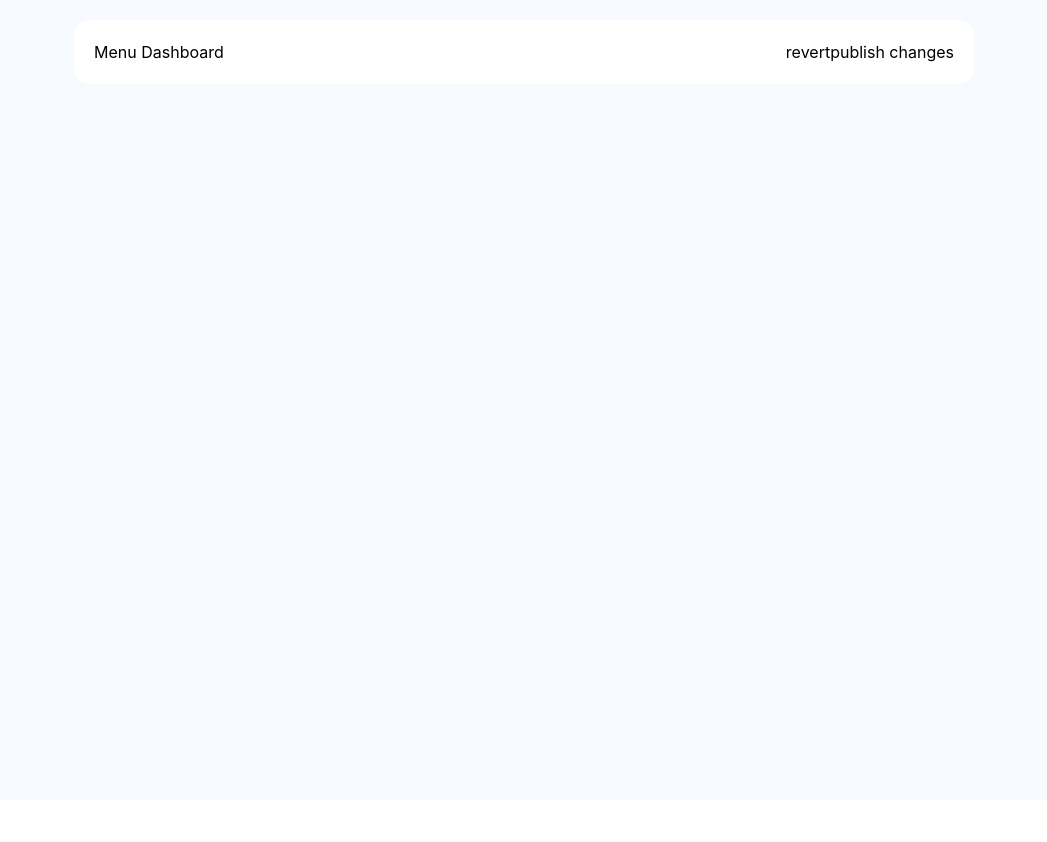
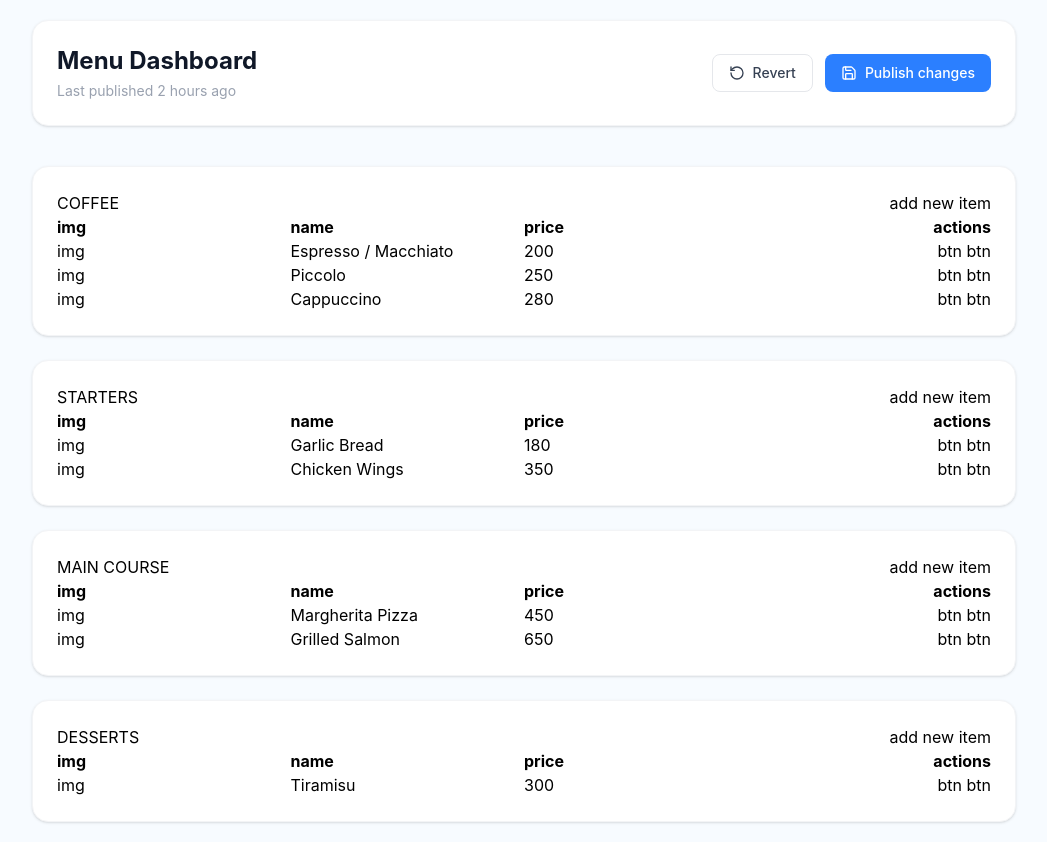
Before and after one commit to aleesa21/restaurant-admin, a React (Vite) app: page /admin/dashboard in a window 1280 px wide. Shown: the whole page, without its empty margins (116-1163 px from the left). Before the commit the page ends 800 px from the top, so only its background shows below. Built offline with nearby package versions, Linux system fonts and the light colour scheme.

Commit message:
feat Add category table

```diff
--- a/package.json
+++ b/package.json
@@ -11,6 +11,7 @@
   },
   "dependencies": {
     "@tailwindcss/vite": "^4.3.2",
+    "lucide-react": "^1.24.0",
     "react": "^19.2.7",
     "react-dom": "^19.2.7",
     "react-router": "^8.2.0",
--- /dev/null
+++ b/src/components/CataegoryTable.jsx
@@ -0,0 +1,99 @@
+import React from "react";
+
+const categories = [
+  {
+    name: "COFFEE",
+    items: [
+      {
+        id: "i1",
+        name: "Espresso / Macchiato",
+        price: 200,
+        image: "/img/espresso.png",
+      },
+      { id: "i2", name: "Piccolo", price: 250, image: "/img/piccolo.png" },
+      {
+        id: "i3",
+        name: "Cappuccino",
+        price: 280,
+        image: "/img/cappuccino.png",
+      },
+    ],
+  },
+  {
+    name: "STARTERS",
+    items: [
+      {
+        id: "i4",
+        name: "Garlic Bread",
+        price: 180,
+        image: "/img/garlic-bread.png",
+      },
+      { id: "i5", name: "Chicken Wings", price: 350, image: "/img/wings.png" },
+    ],
+  },
+  {
+    name: "MAIN COURSE",
+    items: [
+      {
+        id: "i6",
+        name: "Margherita Pizza",
+        price: 450,
+        image: "/img/margherita.png",
+      },
+      {
+        id: "i7",
+        name: "Grilled Salmon",
+        price: 650,
+        image: "/img/salmon.png",
+      },
+    ],
+  },
+  {
+    name: "DESSERTS",
+    items: [
+      { id: "i8", name: "Tiramisu", price: 300, image: "/img/tiramisu.png" },
+    ],
+  },
+];
+function CataegoryTable() {
+  return (
+    <>
+      {categories.map((c) => {
+        return (
+          <div className="w-full  bg-white rounded-2xl p-6  shadow-sm border border-gray-100">
+            <div className="top-div flex justify-between">
+              <div className="">{c.name}</div>
+              <div className="">add new item</div>
+            </div>
+            <table className="w-full table-fixed">
+              <thead>
+
+                    <tr className="text-start">
+                      <th className="text-start">img</th>
+                      <th className="text-start">name</th>
+                      <th className="text-start">price</th>
+                      <th className="text-end">actions</th>
+                    </tr>
+
+              </thead>
+              <tbody>
+                {c.items.map((item) => {
+                  return (
+                    <tr className="text-start">
+                      <td className="text-start">img</td>
+                      <td className="text-start">{item.name}</td>
+                      <td className="text-start">{item.price}</td>
+                      <td className="text-end">btn btn</td>
+                    </tr>
+                  );
+                })}
+              </tbody>
+            </table>
+          </div>
+        );
+      })}
+    </>
+  );
+}
+
+export default CataegoryTable;
--- a/src/pages/Admin/AdminDashboard.jsx
+++ b/src/pages/Admin/AdminDashboard.jsx
@@ -1,15 +1,36 @@
 import React from "react";
+import { RotateCcw, Save } from "lucide-react";
+import CataegoryTable from "../../components/CataegoryTable";
 
 function AdminDashboard() {
   return (
-    <section className="admin-dash  flex  justify-center bg-[#f7fbff] w-screen h-screen ">
-      <div className="mt-5">
-        <div className="menu-header w-225  bg-white rounded-2xl p-5 flex justify-between items-center">
-          <div className="m-h-text capitalize">menu dashboard</div>
-          <div className="m-h-btns">
-            <button>revert</button>
-            <button>publish changes</button>
+    <section className="admin-dash flex  justify-center bg-[#f7fbff] w-full min-h-screen">
+      <div className="w-full max-w-5xl">
+        <div className="w-full  p-5">
+          <div className="menu-header bg-white rounded-2xl p-6 flex justify-between items-center shadow-sm border border-gray-100">
+            <div>
+              <h1 className="font-bold text-2xl capitalize text-gray-900">
+                menu dashboard
+              </h1>
+              <p className="text-sm text-gray-400 mt-1">
+                Last published 2 hours ago
+              </p>
+            </div>
+
+            <div className="m-h-btns flex gap-3">
+              <button className="flex items-center cursor-pointer gap-2 border border-gray-200 px-4 py-2 rounded-lg text-sm font-medium text-gray-700 hover:bg-gray-50 transition-colors">
+                <RotateCcw size={16} />
+                Revert
+              </button>
+              <button className="flex items-center  cursor-pointer gap-2 bg-blue-500 px-4 py-2 rounded-lg text-sm font-medium text-white hover:bg-blue-600 transition-colors">
+                <Save size={16} />
+                Publish changes
+              </button>
+            </div>
           </div>
+        </div>
+        <div className="w-full max-w-5xl p-5 flex flex-col gap-6">
+          <CataegoryTable />
         </div>
       </div>
     </section>
```
Also changed, not shown: 1 other file (tests, documents, lock files or other folders).
